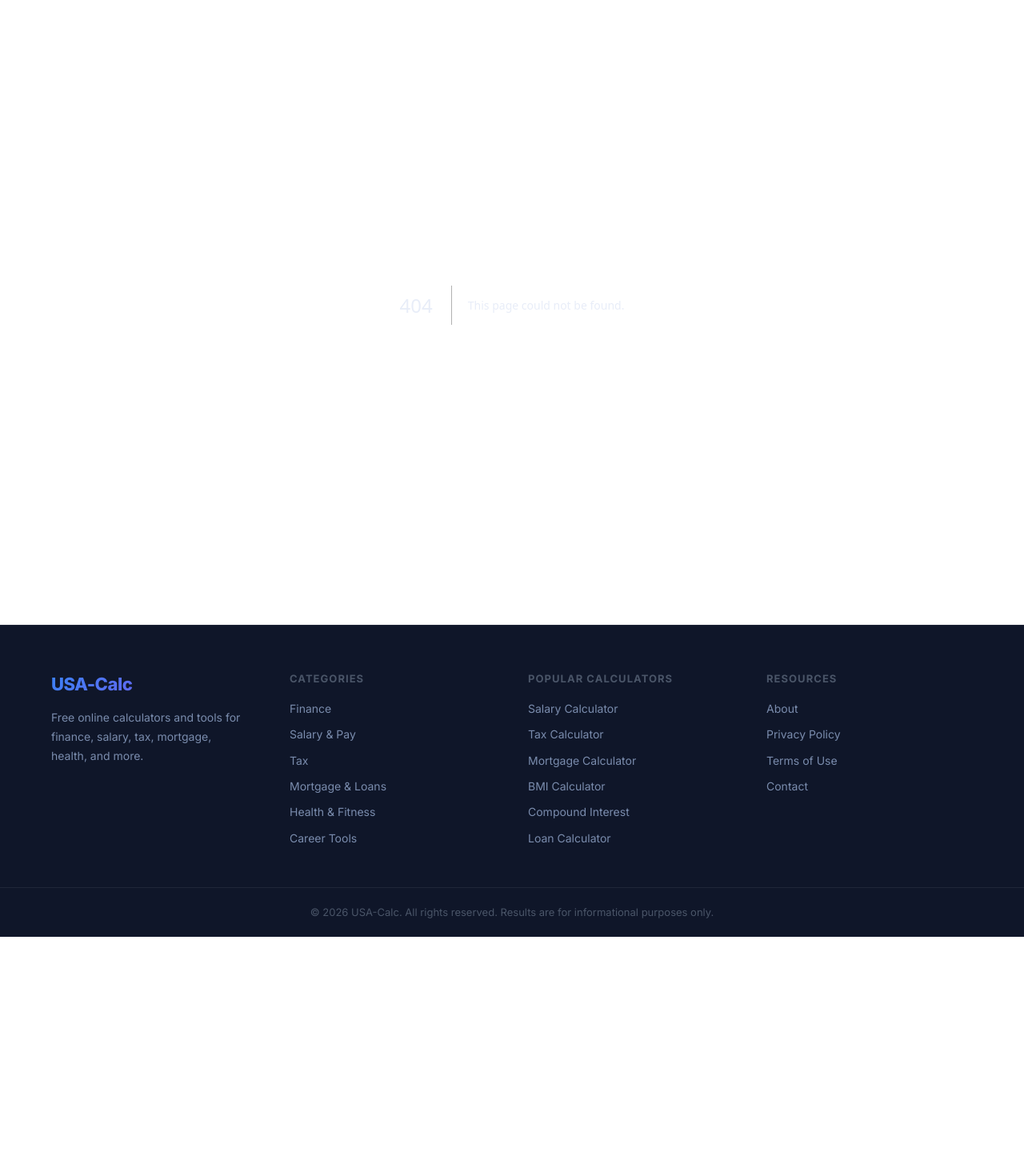
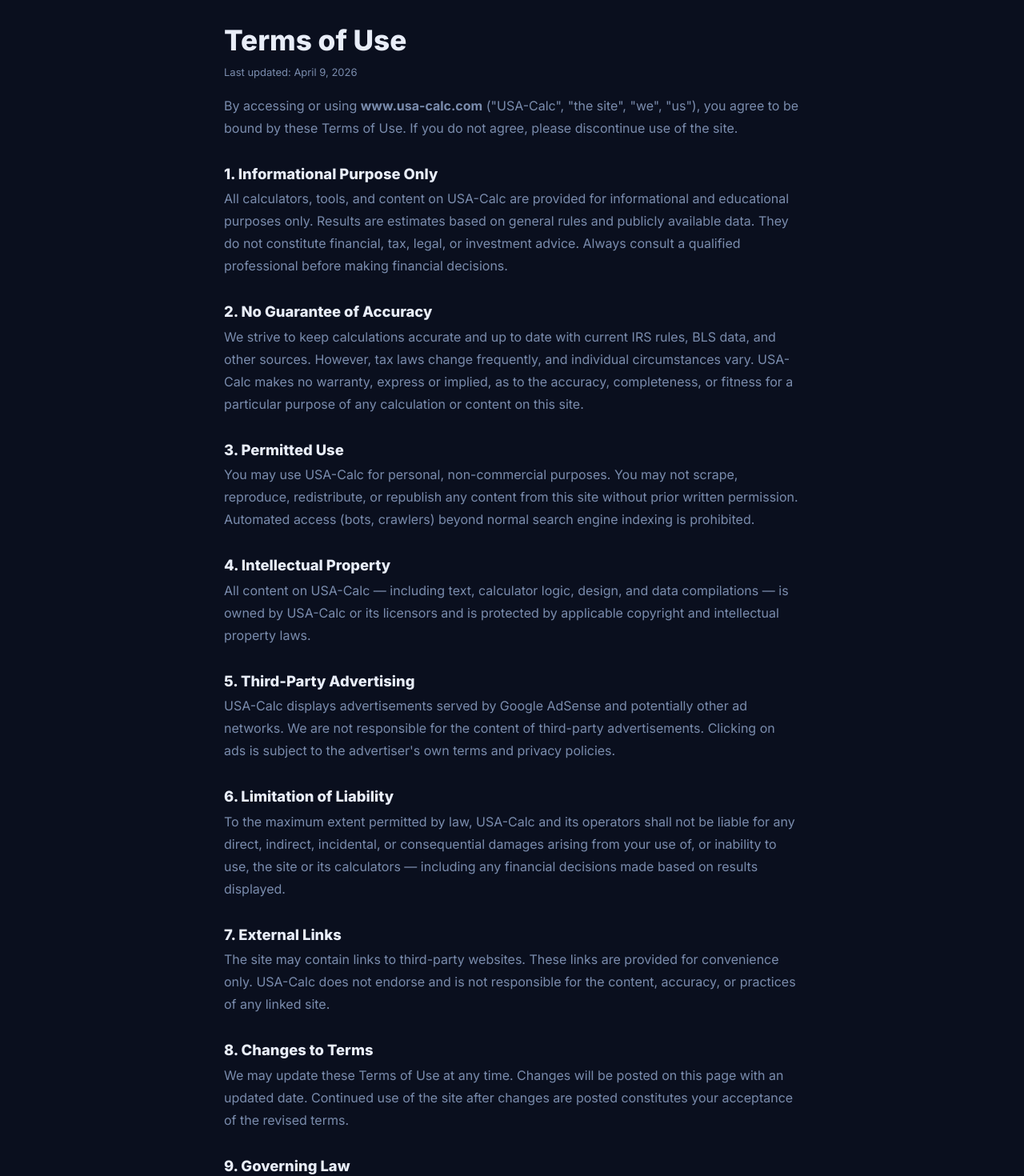
Before and after one commit to tamoaiapp/calchive, a Next.js app: page /terms in a window 1280 px wide. Before the commit this address had no page. Shown: the part 80-1550 px from the top of the page at 80% size. Before the commit the page ends 1251 px from the top, so only its background shows below. Built offline with nearby package versions, Linux system fonts and the light colour scheme.

Commit message:
feat: add /terms page

```diff
--- /dev/null
+++ b/app/terms/page.tsx
@@ -0,0 +1,96 @@
+import type { Metadata } from 'next'
+
+export const metadata: Metadata = {
+  title: 'Terms of Use | USA-Calc',
+  description: 'Terms of use for USA-Calc — conditions governing your use of our free online calculators and tools.',
+  alternates: { canonical: '/terms' },
+}
+
+const s: React.CSSProperties = { maxWidth: 760, margin: '0 auto', padding: '3rem 1.25rem 5rem', color: 'var(--text)', lineHeight: 1.75 }
+const h1s: React.CSSProperties = { fontSize: 'clamp(1.6rem,4vw,2.2rem)', fontWeight: 900, marginBottom: '0.5rem' }
+const h2s: React.CSSProperties = { fontSize: '1.15rem', fontWeight: 800, marginTop: '2rem', marginBottom: '0.4rem' }
+const ps: React.CSSProperties = { color: 'var(--muted)', marginBottom: '1rem' }
+
+export default function TermsPage() {
+  return (
+    <div style={s}>
+      <h1 style={h1s}>Terms of Use</h1>
+      <p style={{ ...ps, fontSize: 13 }}>Last updated: April 9, 2026</p>
+
+      <p style={ps}>
+        By accessing or using <strong>www.usa-calc.com</strong> ("USA-Calc", "the site", "we", "us"), you agree to
+        be bound by these Terms of Use. If you do not agree, please discontinue use of the site.
+      </p>
+
+      <h2 style={h2s}>1. Informational Purpose Only</h2>
+      <p style={ps}>
+        All calculators, tools, and content on USA-Calc are provided for informational and educational purposes
+        only. Results are estimates based on general rules and publicly available data. They do not constitute
+        financial, tax, legal, or investment advice. Always consult a qualified professional before making
+        financial decisions.
+      </p>
+
+      <h2 style={h2s}>2. No Guarantee of Accuracy</h2>
+      <p style={ps}>
+        We strive to keep calculations accurate and up to date with current IRS rules, BLS data, and other
+        sources. However, tax laws change frequently, and individual circumstances vary. USA-Calc makes no
+        warranty, express or implied, as to the accuracy, completeness, or fitness for a particular purpose of
+        any calculation or content on this site.
+      </p>
+
+      <h2 style={h2s}>3. Permitted Use</h2>
+      <p style={ps}>
+        You may use USA-Calc for personal, non-commercial purposes. You may not scrape, reproduce, redistribute,
+        or republish any content from this site without prior written permission. Automated access (bots,
+        crawlers) beyond normal search engine indexing is prohibited.
+      </p>
+
+      <h2 style={h2s}>4. Intellectual Property</h2>
+      <p style={ps}>
+        All content on USA-Calc — including text, calculator logic, design, and data compilations — is owned by
+        USA-Calc or its licensors and is protected by applicable copyright and intellectual property laws.
+      </p>
+
+      <h2 style={h2s}>5. Third-Party Advertising</h2>
+      <p style={ps}>
+        USA-Calc displays advertisements served by Google AdSense and potentially other ad networks. We are not
+        responsible for the content of third-party advertisements. Clicking on ads is subject to the advertiser's
+        own terms and privacy policies.
+      </p>
+
+      <h2 style={h2s}>6. Limitation of Liability</h2>
+      <p style={ps}>
+        To the maximum extent permitted by law, USA-Calc and its operators shall not be liable for any direct,
+        indirect, incidental, or consequential damages arising from your use of, or inability to use, the site or
+        its calculators — including any financial decisions made based on results displayed.
+      </p>
+
+      <h2 style={h2s}>7. External Links</h2>
+      <p style={ps}>
+        The site may contain links to third-party websites. These links are provided for convenience only.
+        USA-Calc does not endorse and is not responsible for the content, accuracy, or practices of any
+        linked site.
+      </p>
+
+      <h2 style={h2s}>8. Changes to Terms</h2>
+      <p style={ps}>
+        We may update these Terms of Use at any time. Changes will be posted on this page with an updated date.
+        Continued use of the site after changes are posted constitutes your acceptance of the revised terms.
+      </p>
+
+      <h2 style={h2s}>9. Governing Law</h2>
+      <p style={ps}>
+        These Terms are governed by the laws of the United States. Any disputes shall be resolved in the
+        applicable courts of the United States.
+      </p>
+
+      <h2 style={h2s}>10. Contact</h2>
+      <p style={ps}>
+        Questions about these Terms?{' '}
+        <a href="mailto:hello@usa-calc.com" style={{ color: 'var(--accent)' }}>
+          hello@usa-calc.com
+        </a>
+      </p>
+    </div>
+  )
+}
```
